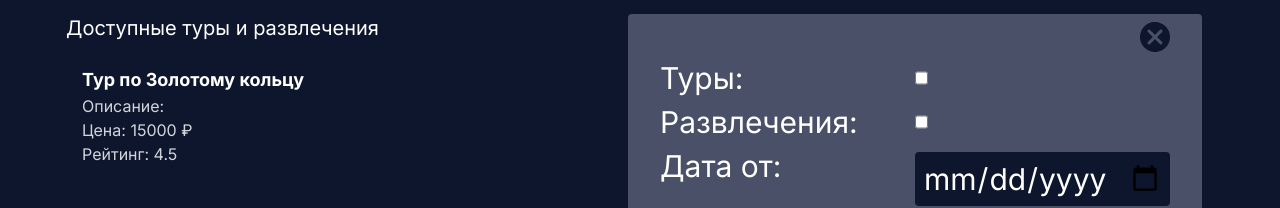
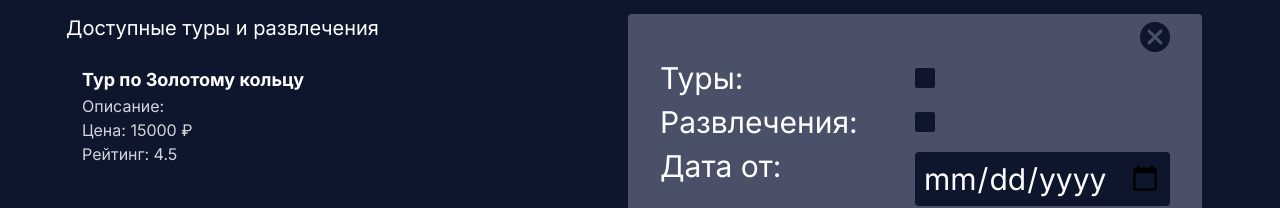
Before and after one commit to EspadaKomanda/vtb-api-2024, a Next.js app in the folder vtb_openapi_frontend/: page /search in a window 1280 px wide. Both pictures are taken after a click on the button 1089 px from the left and 180 px from the top of the page. Shown: the part 202-410 px from the top of the page. Built offline with nearby package versions, Linux system fonts and the light colour scheme.

Commit message:
was fixed checkbox at filter

```diff
--- a/vtb_openapi_frontend/src/components/serch_tour_component.js
+++ b/vtb_openapi_frontend/src/components/serch_tour_component.js
@@ -87,26 +87,51 @@ export default function SearchTourComponent() {
                             />
                         </div>
                         <div className='grid grid-cols-2'>
-
-                            <label className=" text-white">Туры:</label>
-                            <div className="flex justify-start">
+                            <label className="text-white">Туры:</label>
+                            <div className="flex  items-center">
                                 <input
                                     type="checkbox"
+                                    id="tours"
+                                    className="hidden"
                                     checked={filters.tours}
                                     onChange={(e) => setFilters({ ...filters, tours: e.target.checked })}
                                 />
+                                <label
+                                    htmlFor="tours"
+                                    className="flex items-center cursor-pointer text-white">
+                                    <span className={`w-5 h-5 inline-block mr-2 rounded-sm
+                                        ${filters.tours ? 'bg-custom-gradient' : 'bg-custom-blur'}
+                                        transition duration-200`}>
+                                        {filters.tours && <span className="block w-full h-full bg-custom-gradient rounded-sm"></span>}
+                                    </span>
+
+                                </label>
                             </div>
                         </div>
+
                         <div className='grid grid-cols-2'>
                             <label className="text-white">Развлечения:</label>
-                            <div className="flex justify-start">
+                            <div className="flex  items-center">
                                 <input
                                     type="checkbox"
+                                    id="entertainment"
+                                    className="hidden"
                                     checked={filters.entertainment}
                                     onChange={(e) => setFilters({ ...filters, entertainment: e.target.checked })}
                                 />
+                                <label
+                                    htmlFor="entertainment"
+                                    className="flex items-center cursor-pointer text-white">
+                                    <span className={`w-5 h-5 inline-block mr-2 rounded-sm
+                                        ${filters.entertainment ? 'bg-custom-gradient' : 'bg-custom-blur'}
+                                        transition duration-200`}>
+                                        {filters.entertainment && <span className="block w-full h-full bg-custom-gradient rounded-sm"></span>}
+                                    </span>
+
+                                </label>
                             </div>
                         </div>
+
                         <div className='grid grid-cols-2'>
                             <label className="text-white">Дата от:</label>
                             <input
@@ -173,13 +198,25 @@ export default function SearchTourComponent() {
                             />
                         </div>
                         <div className='grid grid-cols-2'>
-                            <label className="text-white">Кредит:</label>
-                            <div className="flex justify-start">
+                            <label className="text-white">Туры:</label>
+                            <div className="flex  items-center">
                                 <input
                                     type="checkbox"
+                                    id="credit"
+                                    className="hidden"
                                     checked={filters.credit}
                                     onChange={(e) => setFilters({ ...filters, credit: e.target.checked })}
                                 />
+                                <label
+                                    htmlFor="credit"
+                                    className="flex items-center cursor-pointer text-white">
+                                    <span className={`w-5 h-5 inline-block mr-2 rounded-sm
+                                        ${filters.credit ? 'bg-custom-gradient' : 'bg-custom-blur'}
+                                        transition duration-200`}>
+                                        {filters.credit && <span className="block w-full h-full bg-custom-gradient rounded-sm"></span>}
+                                    </span>
+
+                                </label>
                             </div>
                         </div>
                         <div className='grid grid-cols-2'>
```
